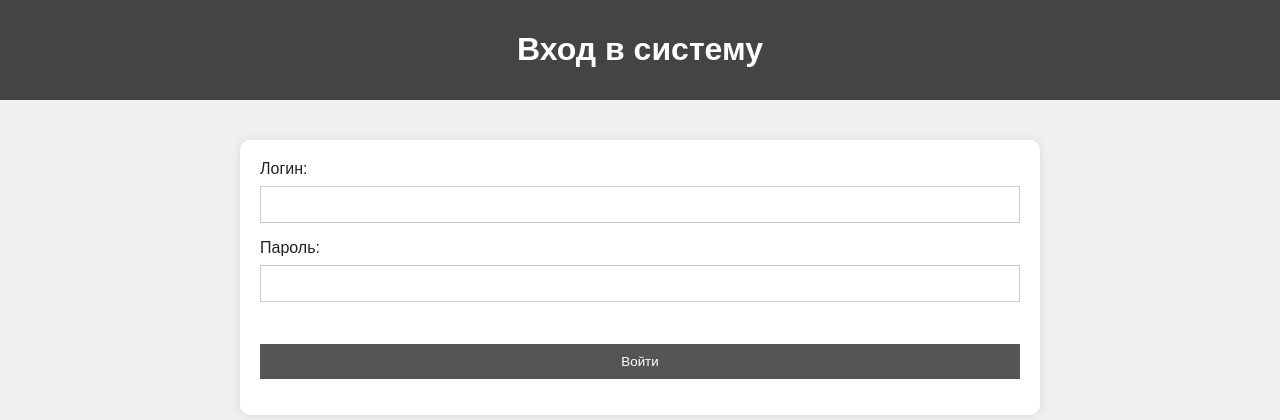
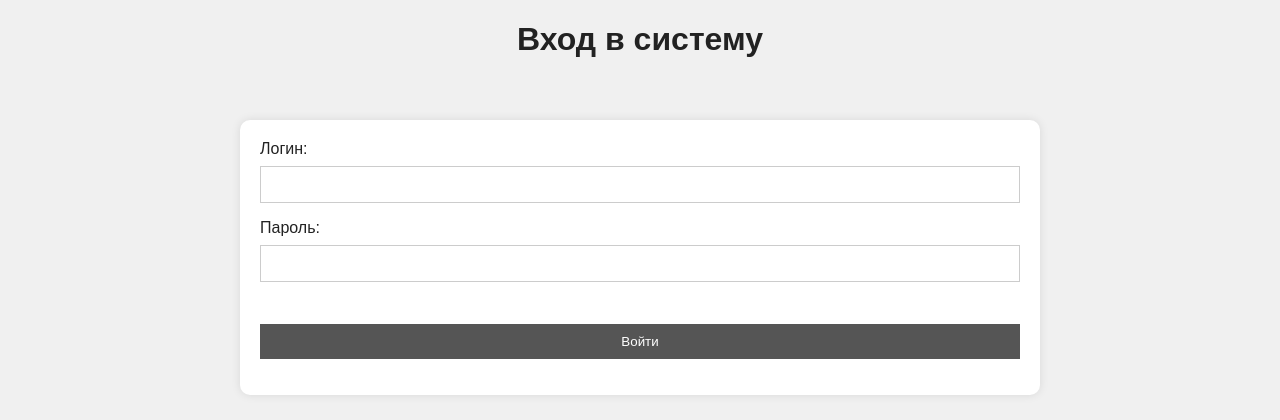
Before and after one commit to g3tdown/-, a PHP site: the page made by вход.html in a window 1280 px wide. Shown: the top 420 px of the page. Run offline with PHP 8.4, Linux system fonts and the light colour scheme.

Commit message:
Update styles.css

```diff
--- a/styles.css
+++ b/styles.css
@@ -7,20 +7,14 @@ body {
 }
 
 header {
-  background-color: #444;
-  color: white;
-  padding: 10px;
-  text-align: center;
+  display: flex;
+  flex-direction: column;
+  align-items: center;
+  gap: 10px;
 }
 
 nav ul {
-  list-style: none;
-  padding: 0;
-  display: flex;
-  justify-content: center;
-  gap: 20px;
-  background-color: #333;
-  margin: 0;
+  flex-wrap: wrap;
 }
 
 nav a {
```
